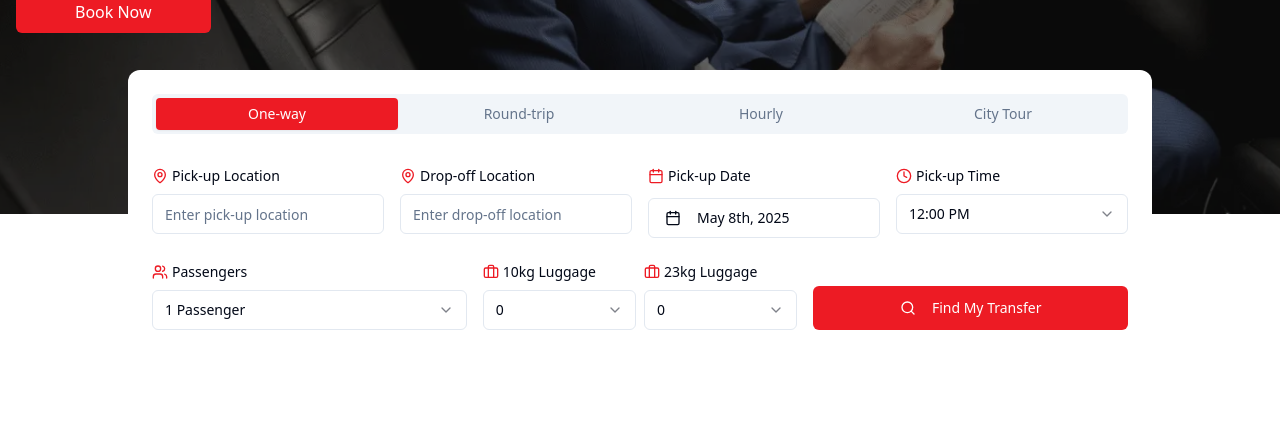
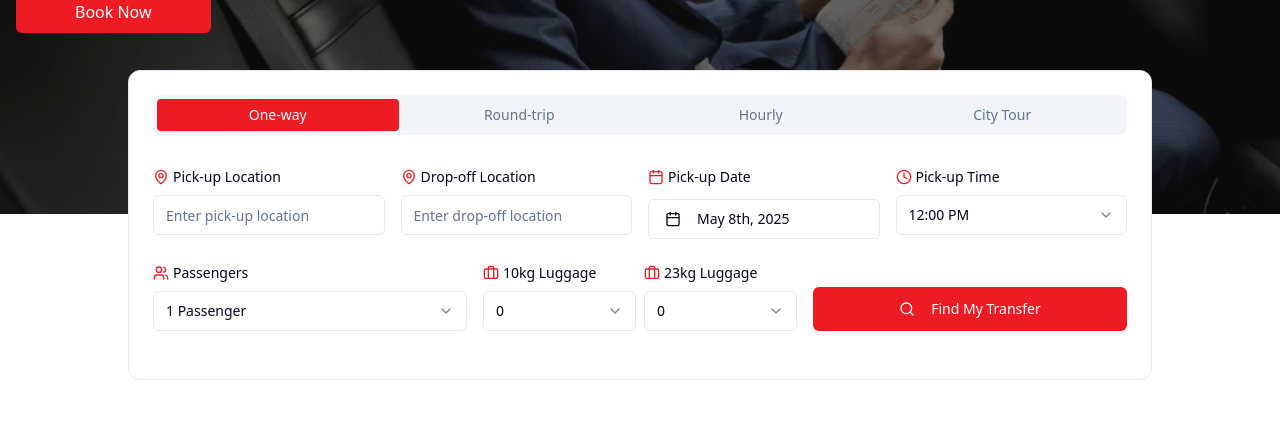
Before and after one commit to CostaMAyssa/Projeto-Transfer-website, a React (Vite) app: page / in a window 1280 px wide. Shown: the part 486-916 px from the top of the page. Built offline with nearby package versions, Linux system fonts and the light colour scheme.

Commit message:
feat: Add border to booking widget
Adds a light gray border around the booking widget for visual separation.

```diff
--- a/src/components/BookingWidget.tsx
+++ b/src/components/BookingWidget.tsx
@@ -11,6 +11,7 @@ import { Calendar } from "@/components/ui/calendar";
 import { Popover, PopoverContent, PopoverTrigger } from "@/components/ui/popover";
 import { Select, SelectContent, SelectItem, SelectTrigger, SelectValue } from "@/components/ui/select";
 import { Tabs, TabsContent, TabsList, TabsTrigger } from "@/components/ui/tabs";
+
 const BookingWidget = () => {
   const navigate = useNavigate();
   const {
@@ -50,7 +51,7 @@ const BookingWidget = () => {
     // Navigate to booking page
     navigate("/booking");
   };
-  return <div className="bg-white rounded-xl max-w-5xl mx-auto p-6 -mt-36 relative z-10">
+  return <div className="bg-white rounded-xl max-w-5xl mx-auto p-6 -mt-36 relative z-10 border border-gray-200">
       <Tabs defaultValue="one-way" className="mb-6">
         <TabsList className="grid grid-cols-4 mb-8">
           <TabsTrigger value="one-way" onClick={() => setWidgetBookingType("one-way")} className="data-[state=active]:bg-brand data-[state=active]:text-white">
```
